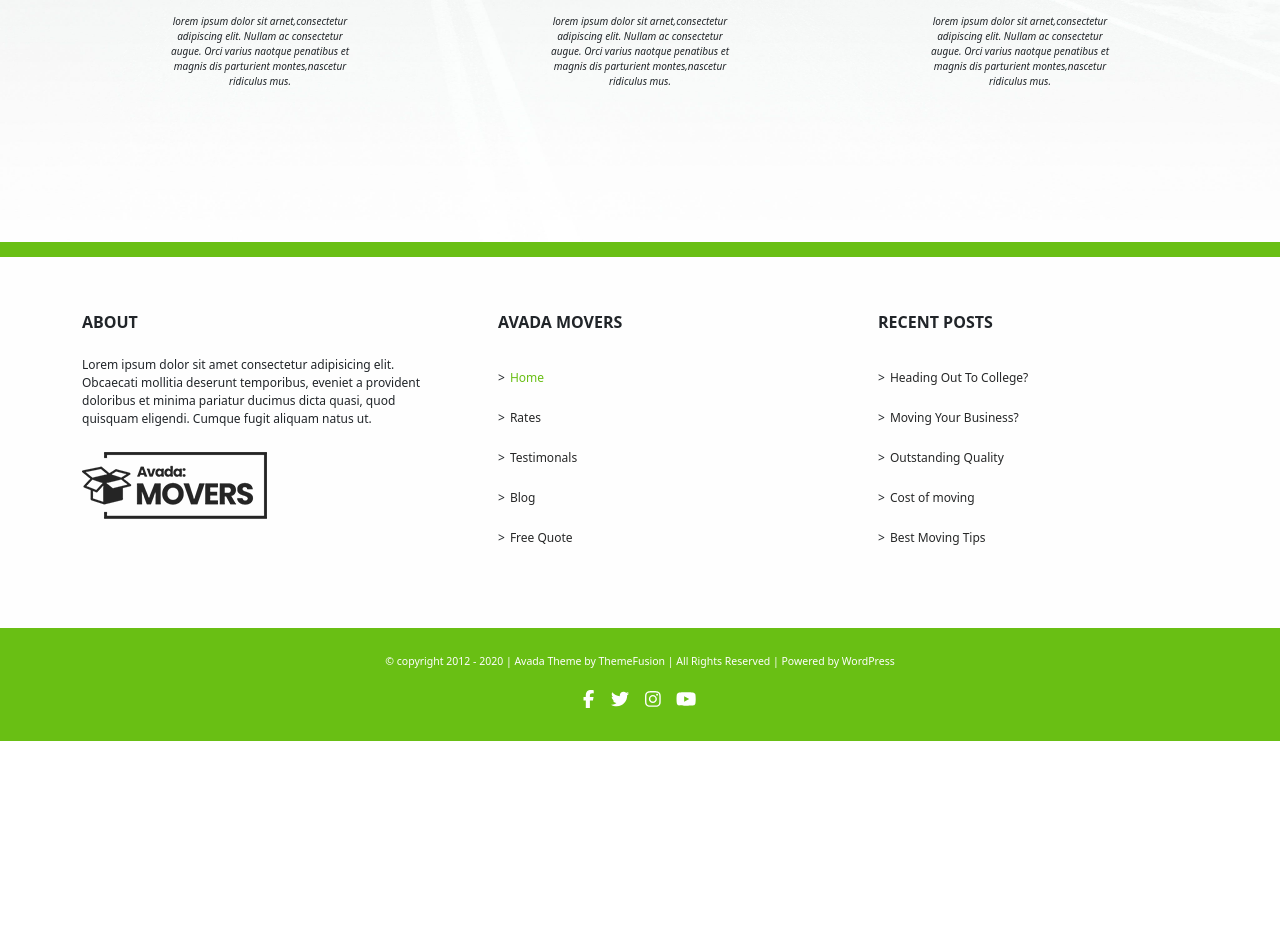
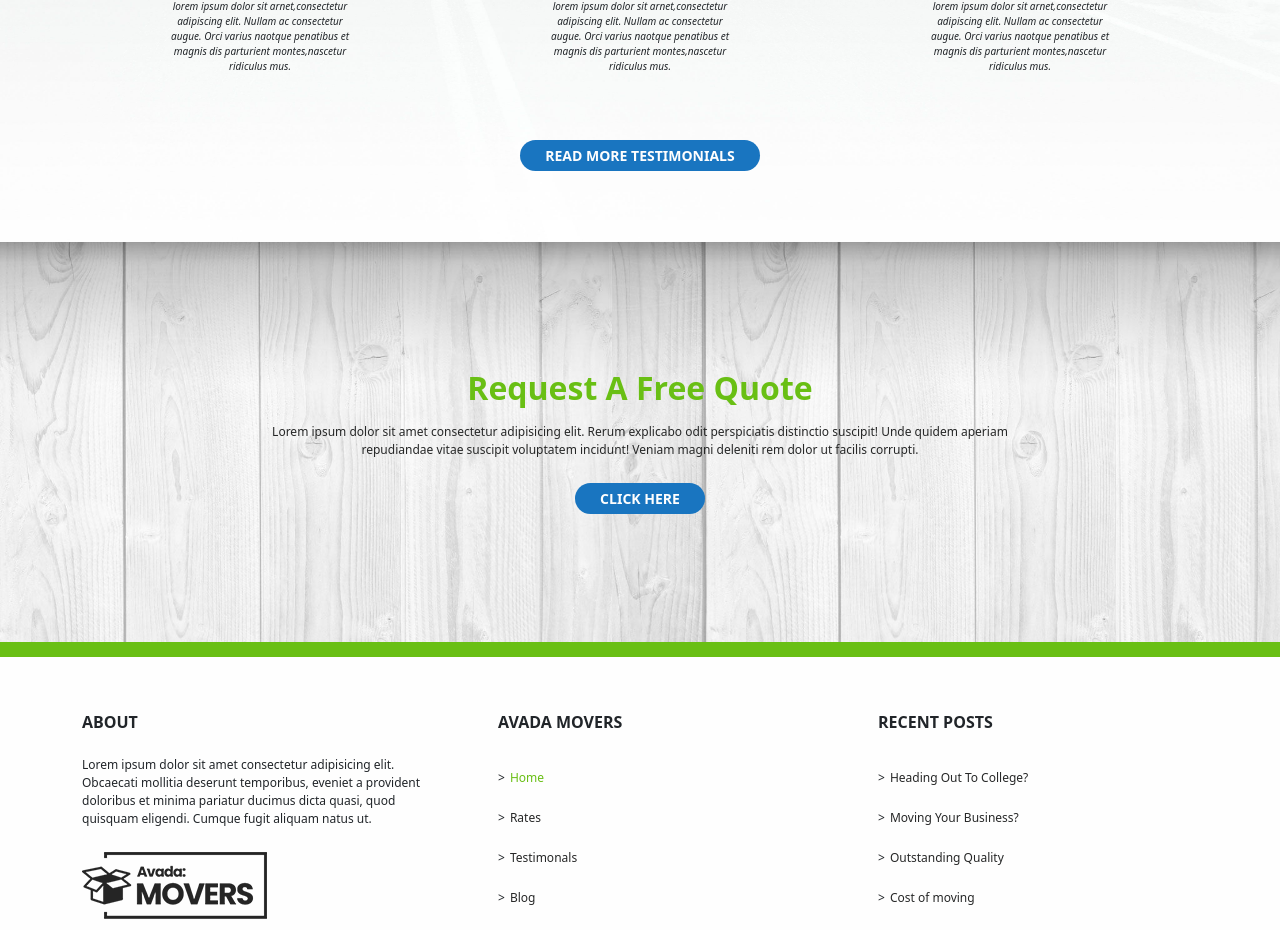
Before and after one commit to GiuseppeTodisco92/proj-html-vuejs, a Vue app: page / in a window 1280 px wide. Shown: the part 2814-3744 px from the top of the page. Before the commit the page ends 3555 px from the top, so only its background shows below. Built offline with nearby package versions, Linux system fonts and the light colour scheme; a web font is replaced by a local one.

Commit message:
add requestfreequote

```diff
--- a/src/components/Section/SectionRequestFreeQuote.vue
+++ b/src/components/Section/SectionRequestFreeQuote.vue
@@ -1,15 +1,43 @@
 <template>
-  <section>
-
+ <section class="d-flex justify-content-center py-5 text-center ">
+    <div class="container_custom ">
+      <h2>Request A Free Quote </h2>
+      <p class="py-2">Lorem ipsum dolor sit amet consectetur adipisicing elit. Rerum explicabo odit perspiciatis distinctio suscipit! Unde quidem aperiam repudiandae vitae suscipit voluptatem incidunt! Veniam magni deleniti rem dolor ut facilis corrupti.</p>
+      <a href="#"><custom-button :NameButton="TextButton"/></a>
+    </div>
   </section>
 </template>
 
 <script>
+import CustomButton from '../Commons/CustomButton.vue'
 export default {
-    name: "SectionRequestFreeQuote"
+
+    name: "SectionRequestFreeQuote",
+      components: {
+        CustomButton
+         },
+    data(){
+      return{
+        TextButton: "click here",
+      }
+    }
 }
 </script>
 
-<style>
+<style lang="scss" scoped>
+section{
+  height: 25rem;
+  background-image: url(../../assets/img/avada-movers-request-quote-background.jpg);
+  background-size: cover;
+   h2{
+      color:var(--tertiary-color);
+      font-weight: 700;
+    }
+
+    p{
+      color:var(--seventary-color);
+      font-size: .75rem;
+    }
+}
 
 </style>
--- a/src/components/Section/SectionTestimonials.vue
+++ b/src/components/Section/SectionTestimonials.vue
@@ -7,19 +7,25 @@
       <div class="row justify-content-center">
         <CardTestimonial class="col-4" v-for="(card,index) in cards" :key="index"  :card="card"/>
       </div>
-
+      <custom-button :NameButton="TextButton"/>
     </div>
   </section>
 </template>
 
 <script>
 import CardTestimonial from '../Commons/CardTestimonial.vue'
+import CustomButton from '../Commons/CustomButton.vue'
 
 export default {
-  components: {CardTestimonial },
+
     name:"SectionTestimonials",
+     components: {
+      CardTestimonial,
+      CustomButton
+      },
     data(){
       return{
+        TextButton: "read more testimonials",
         cards:[
       {
         image:'avada-movers-johndoe-final-200x200.jpg',
```
Also changed, not shown: src/assets/img/avada-movers-request-quote-background.jpg (added).
